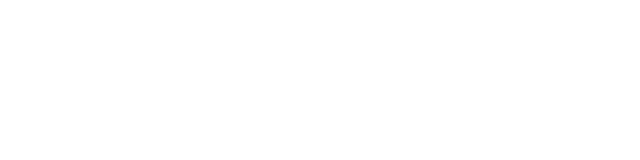
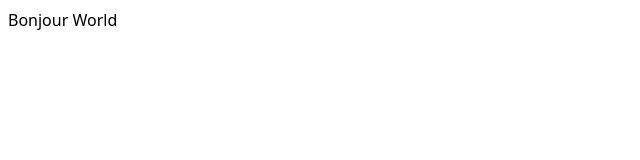
Before and after one commit to simpsom0/portfolio, a React (Vite) app: page / in a window 1280 px wide. Shown: the top 160 px of the page, without its empty margins (0-640 px from the left). Built offline with nearby package versions, Linux system fonts and the light colour scheme.

Commit message:
added hello world to try CI again

```diff
--- a/src/App.tsx
+++ b/src/App.tsx
@@ -1,7 +1,7 @@
 import './App.scss';
 
 function App() {
-  return <></>;
+  return <div>Bonjour World</div>;
 }
 
 export default App;
```
